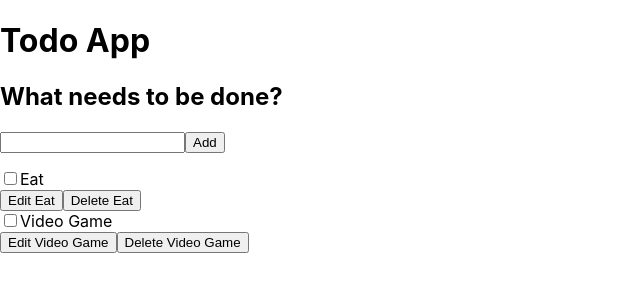
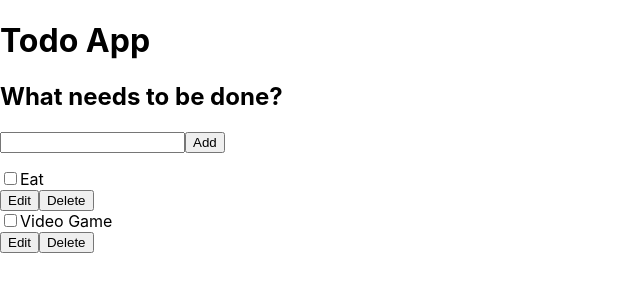
Before and after one commit to cgaona1/Senior-Project-Course-Work, a React (Create React App) app in the folder Todo-Project/todo-app/: page / in a window 1280 px wide. Shown: the top 300 px of the page, without its empty margins (0-640 px from the left). Built offline with nearby package versions, Linux system fonts and the light colour scheme.

Commit message:
Added hooks to pass data to add task

```diff
--- a/Todo-Project/todo-app/src/App.js
+++ b/Todo-Project/todo-app/src/App.js
@@ -1,14 +1,10 @@
-import React from "react";
+import React, {useState} from "react";
 import Todo from "./components/Todo";
 import Form from "./components/Form";
 
-function addTask(name) {
-  alert(name);
-}
-
 function App(props) {
-
-  const taskList = props.tasks.map(task => (
+  const [tasks, setTasks] = useState(props.tasks);
+  const taskList = tasks.map(task => (
     <Todo
         id={task.id}
         taskName={task.taskName}
@@ -17,6 +13,11 @@ function App(props) {
       />
     )
   );
+
+  function addTask(name) {
+    const newTask = { id: "id", taskName: name, completed: false };
+    setTasks([...tasks, newTask]);
+  }
 
   return (
     <div className="todoapp">
--- a/Todo-Project/todo-app/src/components/Form.js
+++ b/Todo-Project/todo-app/src/components/Form.js
@@ -1,9 +1,16 @@
-import React from "react";
+import React, {useState} from "react";
 
 function Form(props){
-    function handleSubmit(e) {
+    const [name, setName] = useState("");
+
+    function handleSubmit(e){
         e.preventDefault();
-        props.addTask("Hello there!");
+        props.addTask(name);
+        setName("");
+    }
+
+    function handleChange(e){
+        setName(e.target.value);
     }
 
     return(
@@ -17,6 +24,8 @@ function Form(props){
                 className=""
                 name="text"
                 autoComplete="off"
+                value={name}
+                onChange={handleChange}
             />
             <button type="submit" className="">
                 Add
--- a/Todo-Project/todo-app/src/components/Todo.js
+++ b/Todo-Project/todo-app/src/components/Todo.js
@@ -11,10 +11,10 @@ function Todo(props){
             </div>
             <div>
                 <button type="button">
-                    Edit <span className="">{props.taskName}</span>
+                    Edit
                 </button>
                 <button type="button">
-                    Delete <span className="">{props.taskName}</span>
+                    Delete
                 </button>
             </div>
         </li>
```
